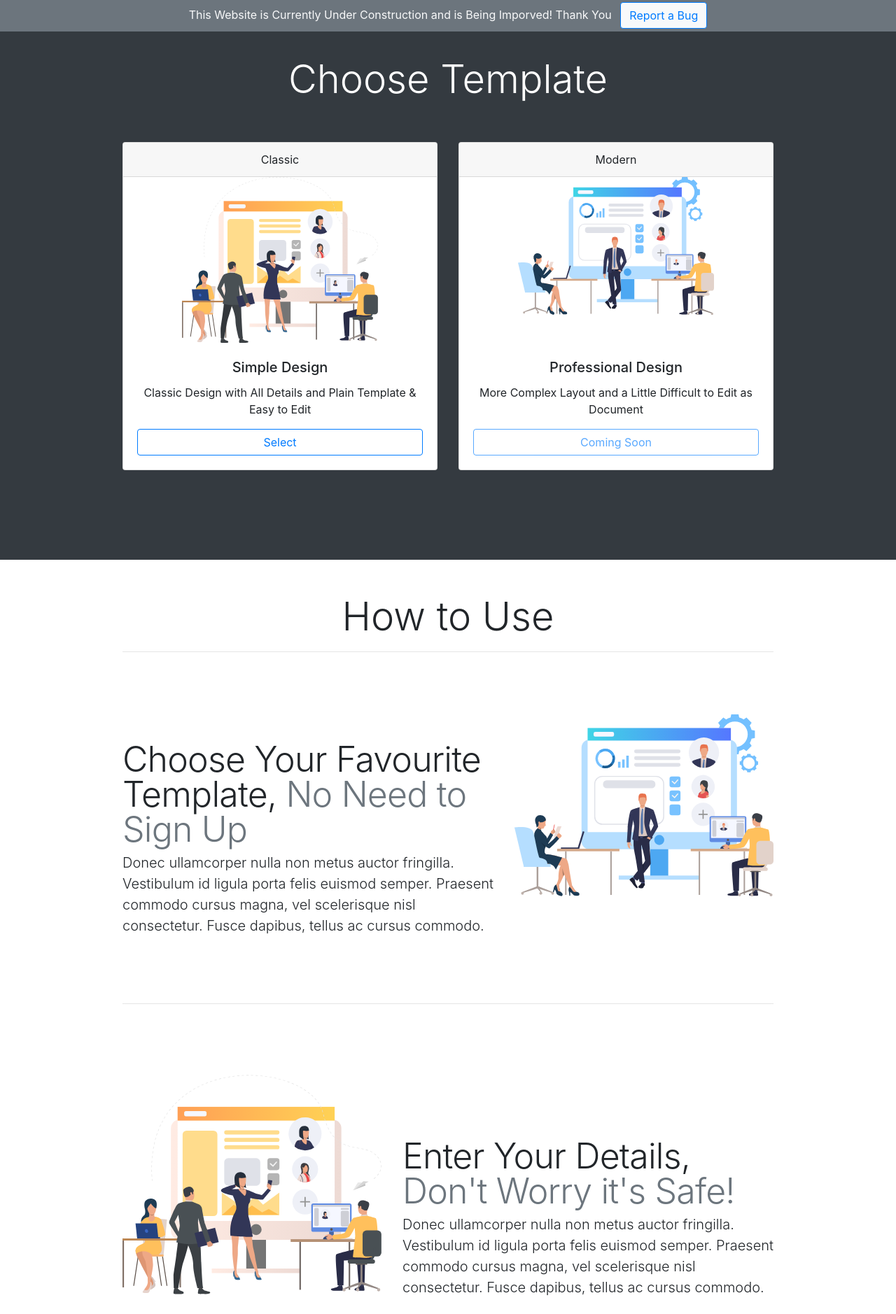
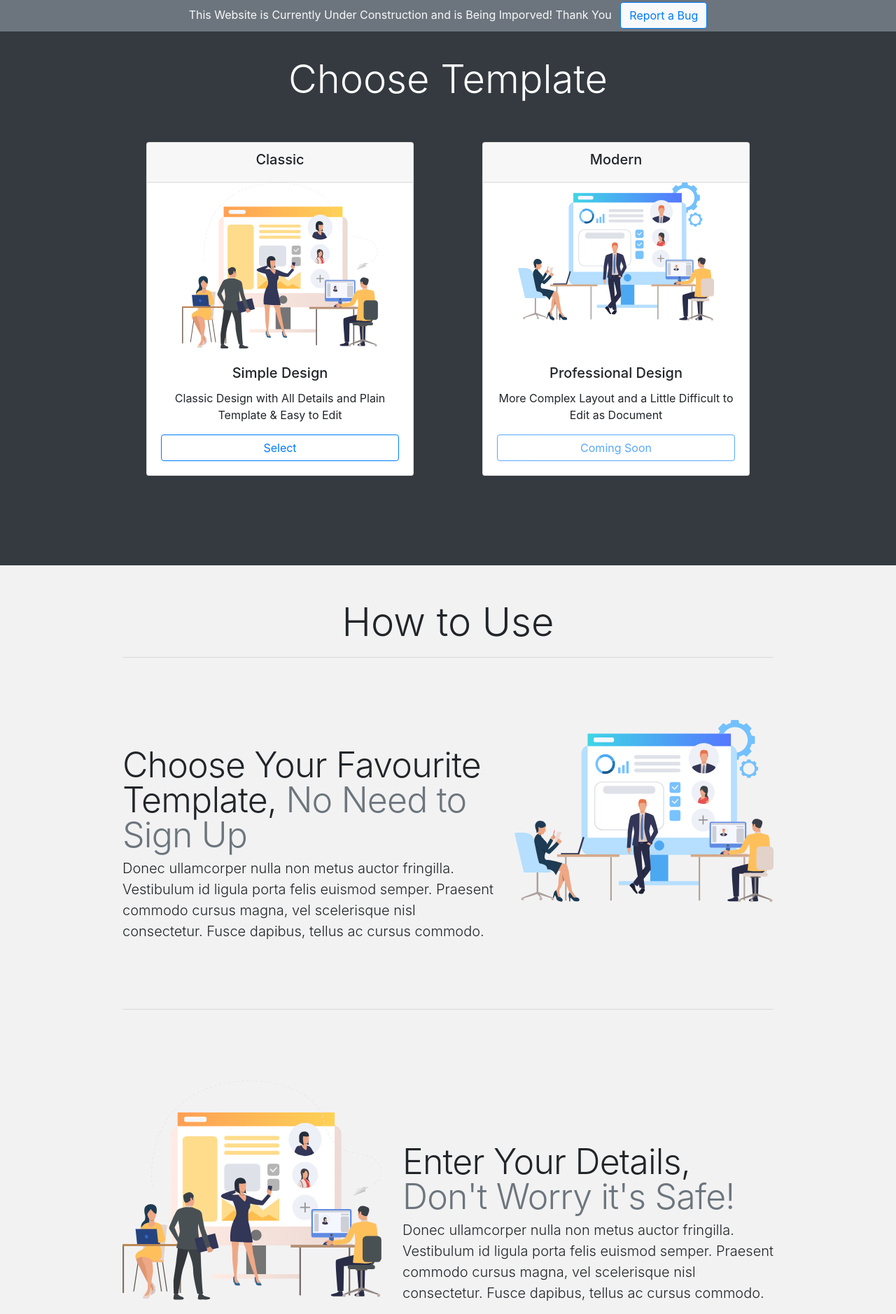
Before and after one commit to akshansh1998/ORM-OnlineResumeMaker, a PHP site: page / in a window 1280 px wide. Shown: the part 755-2633 px from the top of the page at 70% size. Run offline with PHP 8.4, Linux system fonts and the light colour scheme; data that the repository does not hold is empty; some libraries are stand-ins or nearby versions.

Commit message:
change the card layout

```diff
--- a/index.php
+++ b/index.php
@@ -58,9 +58,9 @@ include('function.php');
             <div class="row">
 
                 <div class="col-lg-6 pb-5">
-                    <div class="card text-center">
+                    <div class="card custom-card text-center">
                         <div class="card-header">
-                            Classic
+                            <h5>Classic</h5>
                         </div>
                         <div class="card-img-top img-fluid img-responsive choose-template-card-image">
                             <img src="img/Asset3.svg" alt="">
@@ -77,9 +77,9 @@ include('function.php');
                     </div>
                 </div>
                 <div class="col-lg-6 pb-5">
-                    <div class="card text-center">
+                    <div class="card custom-card text-center">
                         <div class="card-header">
-                            Modern
+                            <h5>Modern</h5>
                         </div>
                         <div class="card-img-top img-fluid img-responsive choose-template-card-image">
                             <img src="img/Asset1.svg" alt="">
--- a/style.css
+++ b/style.css
@@ -1,10 +1,23 @@
 html {
     scroll-behavior: smooth;
+}
+
+body {
+    background-color: #f2f2f2;
 }
 
 .container {
     max-width: 960px;
 }
+
+/* HOME PAGE CSS START */
+
+.custom-card{
+    width: 85%;
+    margin: auto;
+}
+
+/* HOME PAGE CSS ENDS */
 
 /*
  * Custom translucent site header
```
